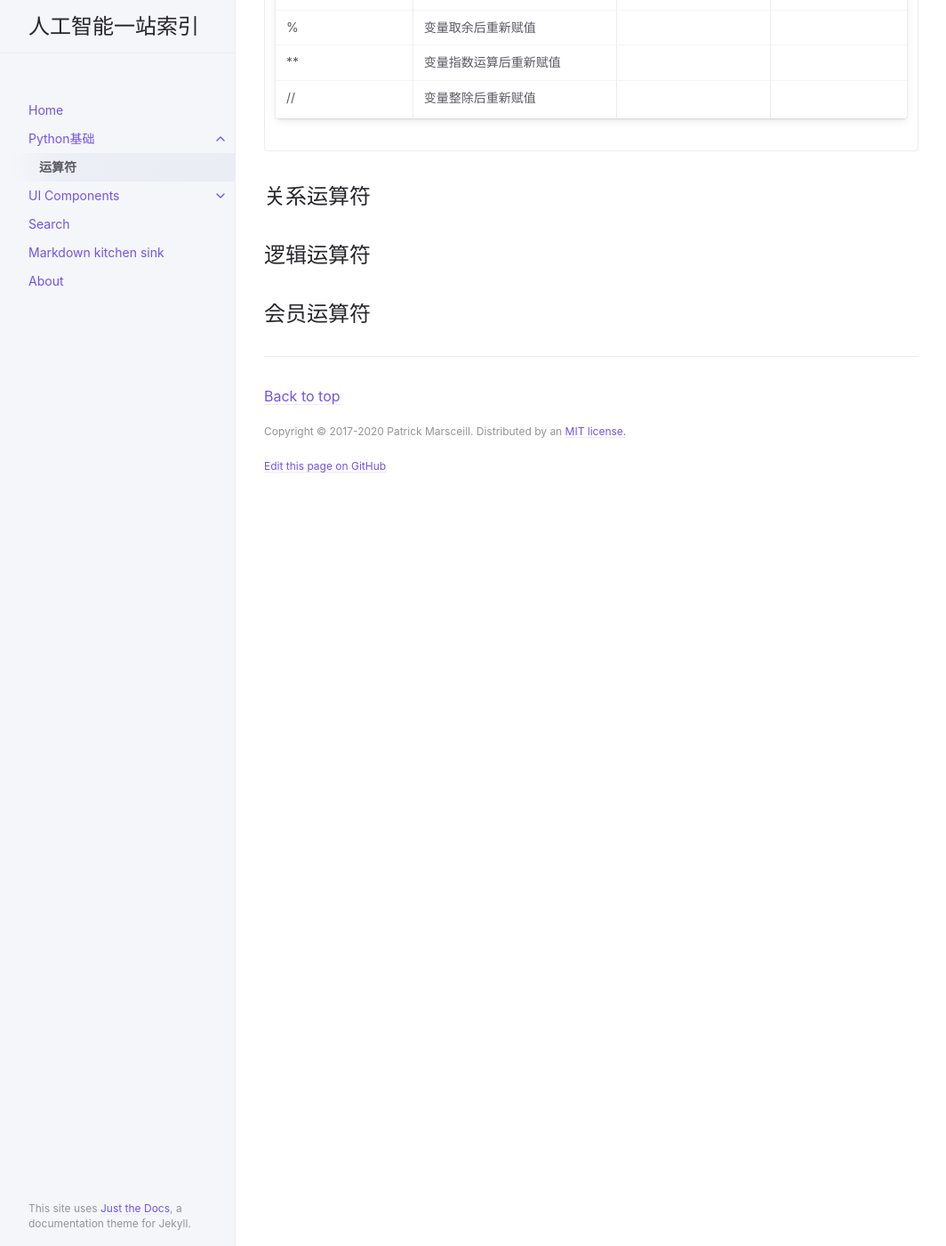
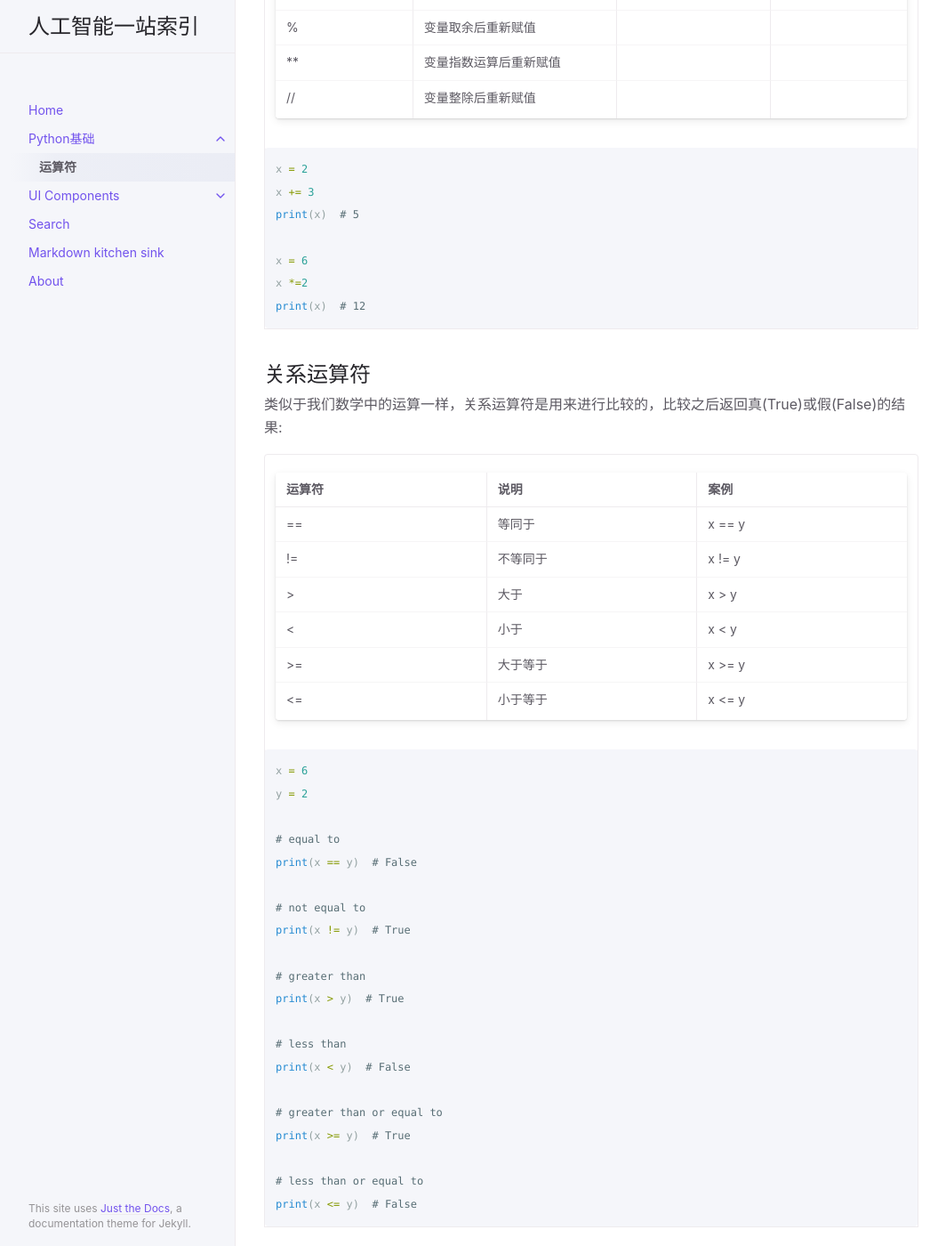
Before and after one commit to Michael-yunfei/avwebv2, a Jekyll site: the page built from docs/IntroPython/operators.md, in a window 1280 px wide and 1400 px high, scrolled down 1830 px. Shown: the whole window at 89% size, without its empty margins (107-1171 px from the left). Built offline with Jekyll 4.4.1, drawn with Linux system fonts in a browser that asks for light colours.

Commit message:
add one more table

````diff
--- a/docs/IntroPython/operators.md
+++ b/docs/IntroPython/operators.md
@@ -78,8 +78,57 @@ print(9 // 2)  # 4
 
 </div>
 
+```python
+x = 2
+x += 3
+print(x)  # 5
+
+x = 6
+x *=2
+print(x)  # 12
+```
 
 ## 关系运算符
+
+类似于我们数学中的运算一样，关系运算符是用来进行比较的，比较之后返回真(True)或假(False)的结果:
+
+<div class="code-example" markdown="1">
+
+| 运算符     | 说明          | 案例 |
+|:-------------|:------------------|:------|
+| ==           | 等同于 | x == y  |
+| != | 不等同于   | x != y  |
+| >           | 大于     | x > y  |
+| <           | 小于 | x < y |
+| >=         |  大于等于  | x >= y |
+| <=          |  小于等于  | x <= y|
+
+</div>
+
+```python
+x = 6
+y = 2
+
+# equal to
+print(x == y)  # False
+
+# not equal to
+print(x != y)  # True
+
+# greater than
+print(x > y)  # True
+
+# less than
+print(x < y)  # False
+
+# greater than or equal to
+print(x >= y)  # True
+
+# less than or equal to
+print(x <= y)  # False
+```
+
+
 
 ## 逻辑运算符
 
````
